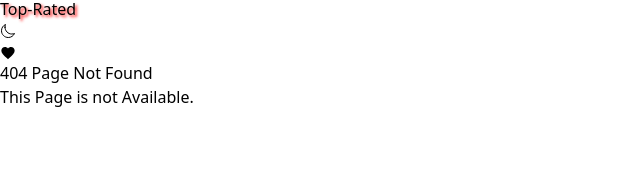
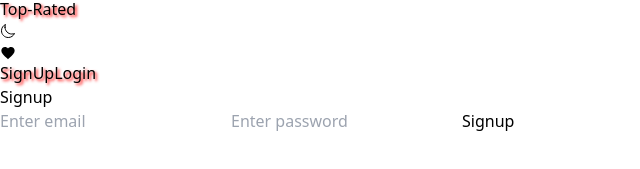
Before and after one commit to Truebus/Movie, a React (Vite) app: page /signup in a window 1280 px wide. Before the commit this address had no page. Shown: the part 399-568 px from the top of the page, without its empty margins (0-640 px from the left). Built offline with nearby package versions, Linux system fonts and the light colour scheme.

Commit message:
feat:add signup and login page

```diff
--- a/src/App.jsx
+++ b/src/App.jsx
@@ -1,42 +1,44 @@
-import './App.css'
-import { NavBar } from './Components/NavBar'
-import { BrowserRouter,Routes,Route } from 'react-router-dom'
-import { Trending } from './Components/Trending'
-import { Popular } from './Components/Popular'
-import { Upcoming } from './Components/Upcoming'
-import { Rated } from './Components/Rated'
-import { NotFound } from './Components/NotFound'
-import { HandleToggler } from './Context/ContextTheme'
-import { HandleCounter } from './Context/Counter'
-import { DetailPage } from './Components/DetailPage'
-import { Cart } from './Components/Cart'
-import { HandleCart } from './Context/CartContext'
+import './App.css';
+import { NavBar } from './Components/NavBar';
+import { BrowserRouter, Routes, Route } from 'react-router-dom';
+import { Trending } from './Components/Trending';
+import { Popular } from './Components/Popular';
+import { Upcoming } from './Components/Upcoming';
+import { Rated } from './Components/Rated';
+import { NotFound } from './Components/NotFound';
+import { HandleToggler } from './Context/ContextTheme';
+import { HandleCart } from './Context/CartContext';
+import { DetailPage } from './Components/DetailPage';
+import { Cart } from './Components/Cart';
+import { AuthProvider } from './Context/AuthContext';
+import Login from './Components/Login';  // Correct import
+import Signup from './Components/Signup';  // Correct import
 
 function App() {
-
   return (
     <div>
+      <AuthProvider>
         <HandleCart>
-      <HandleCounter>
           <HandleToggler>
             <BrowserRouter>
-      <NavBar/>
+              <NavBar />
               <Routes>
-        <Route path='/' element={<Trending/>}></Route>
-        <Route path='/popular' element={<Popular/>}></Route>
-        <Route path='/upcoming' element={<Upcoming/>}></Route>
-        <Route path='/rated' element={<Rated/>}></Route>
-        <Route path='/movie/:id' element={<DetailPage/>}></Route>
-        <Route path='/cart' element={<Cart/>}></Route>
-        <Route path='/*' element={<NotFound/>}></Route>
-
+                <Route path="/" element={<Trending />} />
+                <Route path="/popular" element={<Popular />} />
+                <Route path="/upcoming" element={<Upcoming />} />
+                <Route path="/rated" element={<Rated />} />
+                <Route path="/movie/:id" element={<DetailPage />} />
+                <Route path="/cart" element={<Cart />} />
+                <Route path="/login" element={<Login />} /> {/* Added Login route */}
+                <Route path="/signup" element={<Signup />} /> {/* Added Signup route */}
+                <Route path="/*" element={<NotFound />} />
               </Routes>
             </BrowserRouter>
           </HandleToggler>
-      </HandleCounter>
         </HandleCart>
+      </AuthProvider>
     </div>
-  )
+  );
 }
 
-export default App
+export default App;
--- /dev/null
+++ b/src/Components/Login.jsx
@@ -0,0 +1,51 @@
+import React, { useState, useContext } from 'react';
+import { AuthContext } from '../Context/AuthContext';
+import { useNavigate } from 'react-router-dom'; // Import useNavigate
+
+const Login = () => {
+  const [email, setEmail] = useState('');
+  const [password, setPassword] = useState('');
+  const { login } = useContext(AuthContext);
+  const navigate = useNavigate(); // Initialize navigate function
+
+  const handleSubmit = (e) => {
+    e.preventDefault();
+
+    // Normally, you'd send a request to the server to authenticate.
+    // Here we're checking if the data matches what we stored in localStorage.
+    const storedUser = JSON.parse(localStorage.getItem('user'));
+
+    if (storedUser && storedUser.email === email && storedUser.password === password) {
+      login(storedUser);
+      alert('Login successful!');
+
+      // Navigate to the trending page after successful login
+      navigate('/'); // Navigate to the trending page
+    } else {
+      alert('Invalid credentials');
+    }
+  };
+
+  return (
+    <form onSubmit={handleSubmit}>
+      <h2>Login</h2>
+      <input
+        type="email"
+        placeholder="Enter email"
+        value={email}
+        onChange={(e) => setEmail(e.target.value)}
+        required
+      />
+      <input
+        type="password"
+        placeholder="Enter password"
+        value={password}
+        onChange={(e) => setPassword(e.target.value)}
+        required
+      />
+      <button type="submit">Login</button>
+    </form>
+  );
+};
+
+export default Login;
--- a/src/Components/NavBar.jsx
+++ b/src/Components/NavBar.jsx
@@ -1,31 +1,71 @@
-import { Link } from "react-router-dom"
+import { Link } from "react-router-dom";
 import { PiSunBold } from "react-icons/pi";
 import { IoMoonOutline } from "react-icons/io5";
+import { MdFavorite } from "react-icons/md";
 import ThemeValue from "../Context/ContextTheme";
 import { useContext } from "react";
-import { MdFavorite } from "react-icons/md";
+import { AuthContext } from "../Context/AuthContext";
 
-export const NavBar=()=>{
-    const {theme,HandleTheme} = useContext(ThemeValue);
-    return(
+export const NavBar = () => {
+  const { theme, HandleTheme } = useContext(ThemeValue);
+  const { user, logout } = useContext(AuthContext);
+
+  return (
     <div>
-            <div style={{background:theme==='light'?'white':'black',color:theme==='light'?'black':'white'}} className="p-3 font-bold text-xl text-blue-800 flex justify-evenly items-center" id="nav">
+      <div
+        style={{
+          background: theme === "light" ? "white" : "black",
+          color: theme === "light" ? "black" : "white",
+        }}
+        className="p-3 font-bold text-xl text-blue-800 flex justify-evenly items-center"
+        id="nav"
+      >
         <div className="inline-flex gap-x-2">
-                <img src="https://imgix.bustle.com/lovelace/uploads/994/acd68d70-f041-0132-f0cb-0ed54733f8f5.png?w=414&h=391&fit=crop&crop=faces&auto=format%2Ccompress" alt="movie app"
-                className="shadow-md shadow-white h-[30px] w-[30px] rounded-full animate-bounce"/>
+          <img
+            src="https://imgix.bustle.com/lovelace/uploads/994/acd68d70-f041-0132-f0cb-0ed54733f8f5.png?w=414&h=391&fit=crop&crop=faces&auto=format%2Ccompress"
+            alt="movie app"
+            className="shadow-md shadow-white h-[30px] w-[30px] rounded-full animate-bounce"
+          />
           <h1>ReelSpark</h1>
         </div>
         <ul className="flex gap-3">
-                    <li> <Link to={"/"}>Trending</Link></li>
-                    <li> <Link to={"/popular"}>Popular</Link></li>
-                    <li> <Link to={"/upcoming"}>Upcoming</Link></li>
-                    <li> <Link to={"/rated"}>Top-Rated</Link></li>
+          <li>
+            <Link to={"/"}>Trending</Link>
+          </li>
+          <li>
+            <Link to={"/popular"}>Popular</Link>
+          </li>
+          <li>
+            <Link to={"/upcoming"}>Upcoming</Link>
+          </li>
+          <li>
+            <Link to={"/rated"}>Top-Rated</Link>
+          </li>
         </ul>
         <div className="inline-flex gap-3">
-                    <button type="button" onClick={HandleTheme}>{theme==='light'?<IoMoonOutline/>:<PiSunBold/>}</button>
-                <Link to={"/cart"}><p><MdFavorite /></p></Link>
+          <button type="button" onClick={HandleTheme}>
+            {theme === "light" ? <IoMoonOutline /> : <PiSunBold />}
+          </button>
+          <Link to={"/cart"}>
+            <p>
+              <MdFavorite className="relative top-1" />
+            </p>
+          </Link>
+
+          <div className="flex gap-x-3">
+            {!user ? (
+              <>
+                <Link to={"/signup"}>SignUp</Link>
+                <Link to={"/login"}>Login</Link>
+              </>
+            ) : (
+              // Show logout button if user is logged in
+              <button onClick={logout}>Logout</button>
+            )}
+          </div>
+
         </div>
       </div>
     </div>
-    )
-}
+  );
+};
--- /dev/null
+++ b/src/Components/Signup.jsx
@@ -0,0 +1,46 @@
+import { useState, useContext } from 'react';
+import { AuthContext } from '../Context/AuthContext';
+import { useNavigate } from 'react-router-dom'; // Import useNavigate
+
+const Signup = () => {
+  const [email, setEmail] = useState('');
+  const [password, setPassword] = useState('');
+  const { login } = useContext(AuthContext);
+  const navigate = useNavigate(); // Initialize navigate
+
+  const handleSubmit = (e) => {
+    e.preventDefault();
+
+    const userData = { email, password };
+
+    // Save user data in context and localStorage
+    login(userData);
+    alert('Signup successful!');
+
+    // Redirect to login page after signup
+    navigate('/login');
+  };
+
+  return (
+    <form onSubmit={handleSubmit}>
+      <h2>Signup</h2>
+      <input
+        type="email"
+        placeholder="Enter email"
+        value={email}
+        onChange={(e) => setEmail(e.target.value)}
+        required
+      />
+      <input
+        type="password"
+        placeholder="Enter password"
+        value={password}
+        onChange={(e) => setPassword(e.target.value)}
+        required
+      />
+      <button type="submit">Signup</button>
+    </form>
+  );
+};
+
+export default Signup;
--- /dev/null
+++ b/src/Context/AuthContext.jsx
@@ -0,0 +1,34 @@
+import React, { createContext, useState, useEffect } from 'react';
+
+// Create context
+export const AuthContext = createContext();
+
+// Create AuthProvider component
+export const AuthProvider = ({ children }) => {
+  const [user, setUser] = useState(null);
+
+  // Check if user is in localStorage when the app loads
+  useEffect(() => {
+    const storedUser = JSON.parse(localStorage.getItem('user'));
+    if (storedUser) {
+      setUser(storedUser);
+    }
+  }, []);
+
+  const login = (userData) => {
+    localStorage.setItem('user', JSON.stringify(userData)); // Save user in localStorage
+    setUser(userData); // Update context state
+  };
+
+  const logout = () => {
+    localStorage.removeItem('user'); // Remove user from localStorage
+    setUser(null); // Update context state to null (user logged out)
+    navigate('/login'); // Redirect to login page after logout
+  };
+
+  return (
+    <AuthContext.Provider value={{ user, login, logout }}>
+      {children}
+    </AuthContext.Provider>
+  );
+};
```
Lines whose indentation alone changed are shown as unchanged.
